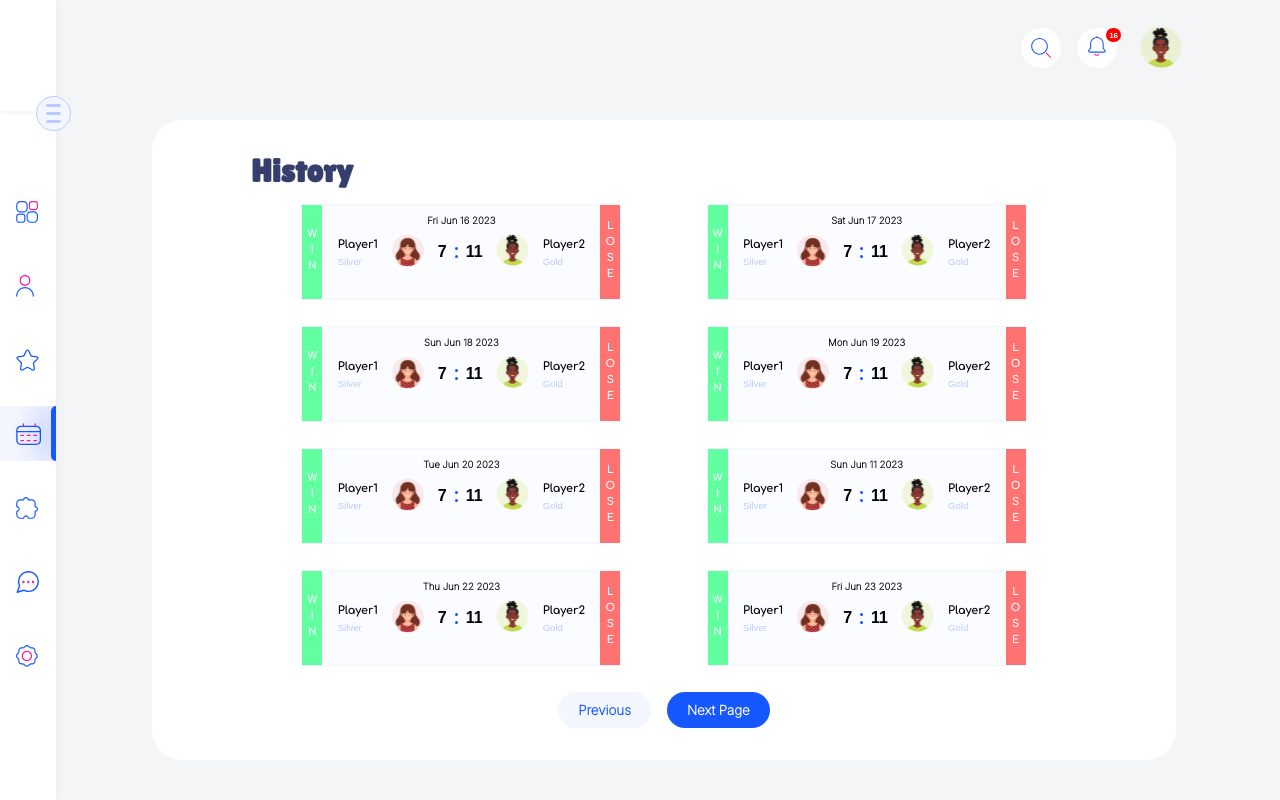
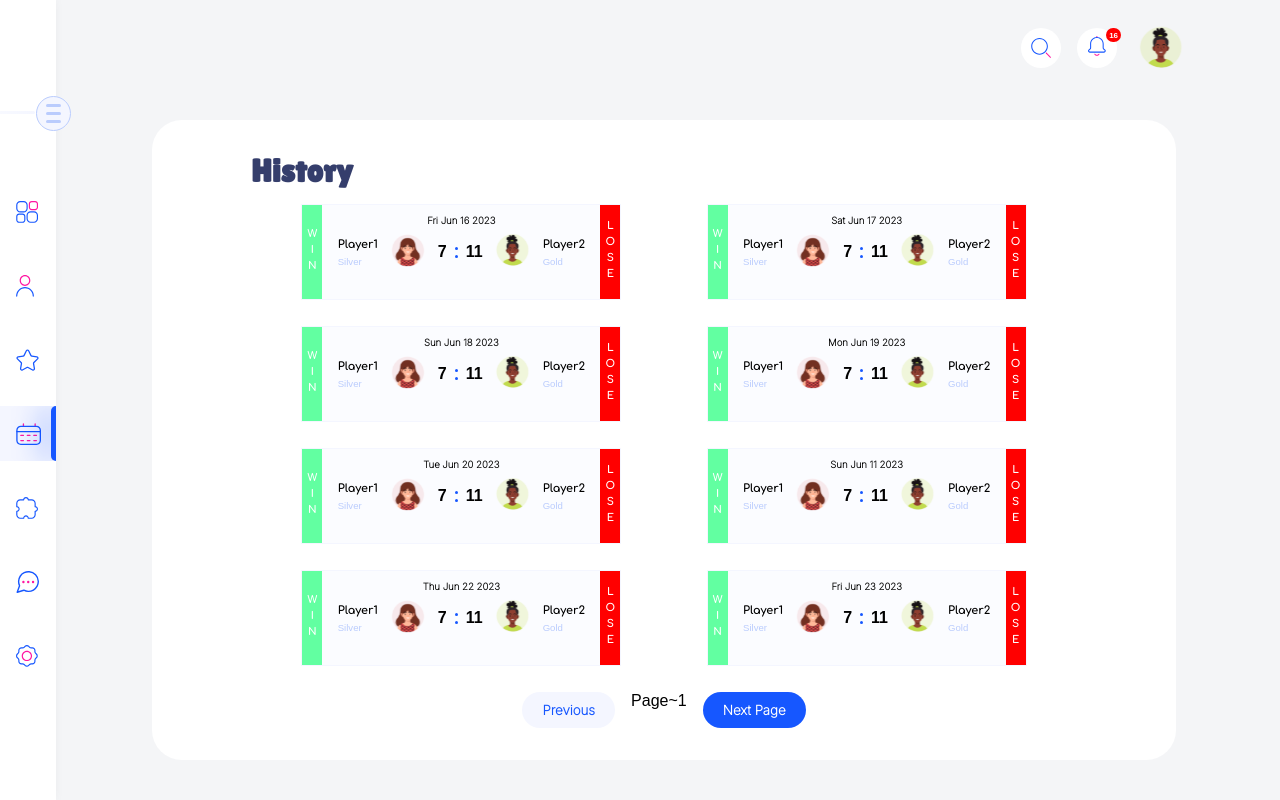
Before and after one commit to Elmostafa01/PingPong, a React (Vite) app: page /history in a window 1280 px wide. Built offline with nearby package versions, Linux system fonts and the light colour scheme.

Commit message:
adding page numeration and fixing player colors

```diff
--- a/src/pages/History.tsx
+++ b/src/pages/History.tsx
@@ -66,13 +66,13 @@ const History: React.FC = () => {
             <div className="left">
               {player1.winHistory ?
               (<span>WIN</span>)
-              :(<span>LOSE</span>)
+              :(<span style={{background: 'red', height: '100%', width: '100%', display: 'flex',alignItems: 'center',justifyContent: 'center'}}>LOSE</span>)
               }
             </div>
             <div className="right">
             {!player1.winHistory ?
               (<span>WIN</span>)
-              :(<span>LOSE</span>)
+              :(<span style={{background: 'red', height: '100%', width: '100%', display: 'flex',alignItems: 'center',justifyContent: 'center'}}>LOSE</span>)
               }
             </div>
           </div>
@@ -80,6 +80,7 @@ const History: React.FC = () => {
       </div>
       <div className="pagination">
         <button>Previous</button>
+        <p>Page~<span>1</span></p>
         <button>Next Page</button>
       </div>
     </div>
```
